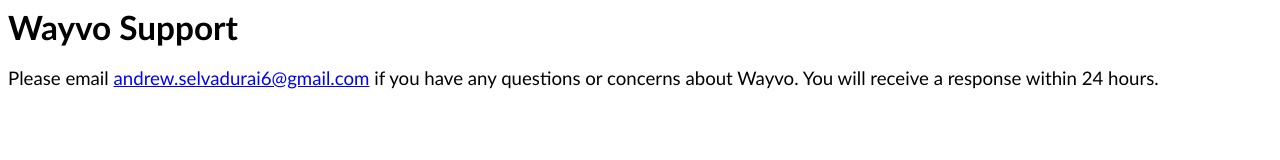
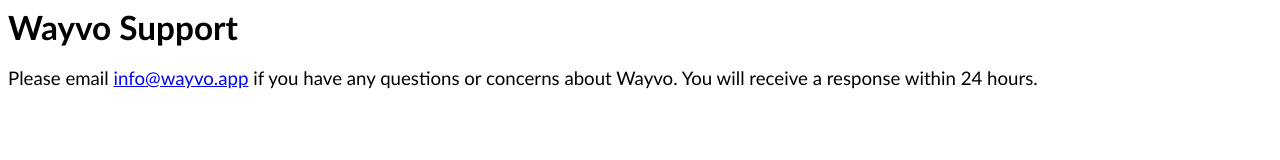
Before and after one commit to selvadrew/selvadrew.github.io, a plain HTML site: page wayvo-support.html in a window 1280 px wide. Drawn offline with Linux system fonts and the light colour scheme.

Commit message:
change email to wayvo.app

```diff
--- a/wayvo-support.html
+++ b/wayvo-support.html
@@ -1108,7 +1108,7 @@
 <p class=MsoNormal style='line-height:115%'><span style='font-size:14.0pt;
 line-height:115%;font-family:"Calibri",sans-serif;mso-ascii-theme-font:minor-latin;
 mso-hansi-theme-font:minor-latin;mso-bidi-theme-font:minor-latin;mso-bidi-font-weight:
-bold'>Please email <a href="mailto:andrew.selvadurai6@gmail.com">andrew.selvadurai6@gmail.com</a>
+bold'>Please email <a href="mailto:info@wayvo.app">info@wayvo.app</a>
 if you have any questions or concerns about <span class=SpellE>Wayvo</span>.
 You will receive a response within 24 hours. <o:p></o:p></span></p>
 
```
